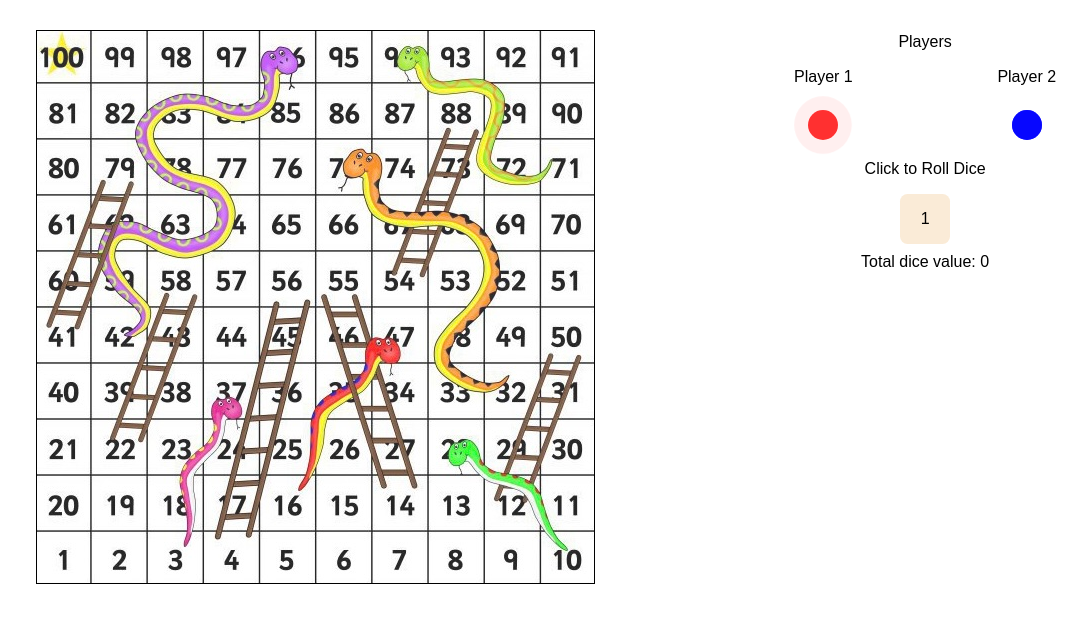
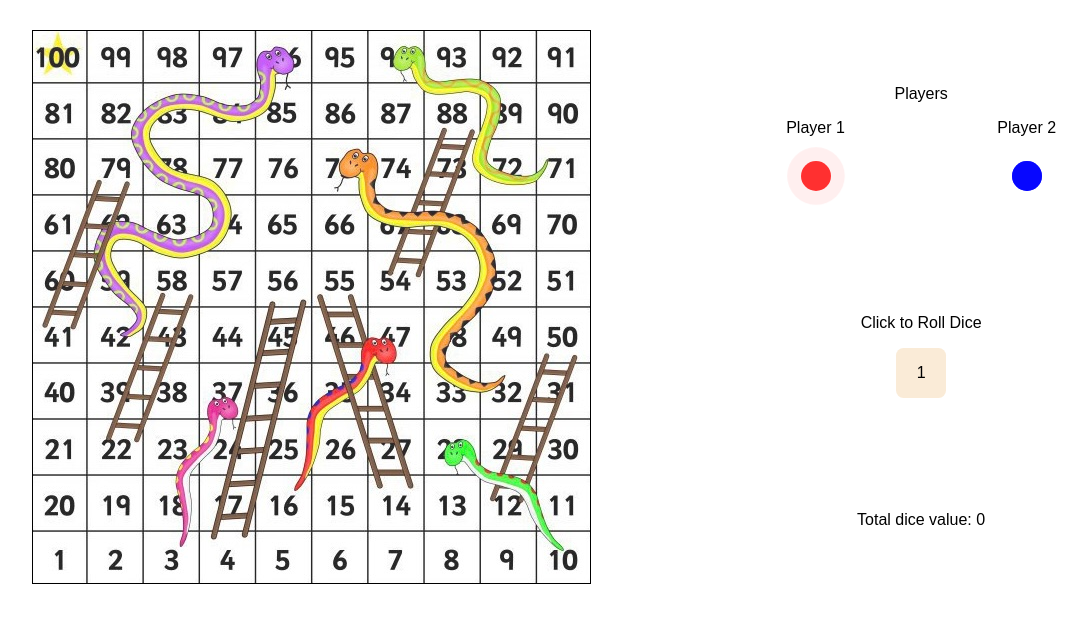
Before and after one commit to sharma-rishabh/snakes-and-ladders, a Next.js app: page / in a window 1280 px wide. Shown: the top 622 px of the page, without its empty margins (58-1145 px from the left). Built offline with nearby package versions, Linux system fonts and the light colour scheme.

Commit message:
Maker player information also small device friendl

```diff
--- a/src/app/page.js
+++ b/src/app/page.js
@@ -195,7 +195,7 @@
         boardGenerator={boardGenerator}
         onBoardTransitionComplete={onBoardTransitionComplete}
       />
-      <div className="flex flex-col items-center justify-around size-1/3">
+      <div className={styles.playerInformation}>
         <PlayersHeader players={gameState.players} />
         <Dice
           onRoll={onRoll}
--- a/src/app/styles.module.css
+++ b/src/app/styles.module.css
@@ -18,6 +18,14 @@
   margin: 30px;
 }
 
+.playerInformation {
+  display: flex;
+  flex-direction: column;
+  align-items: center;
+  justify-content: space-around;
+  width: 33vw;
+}
+
 @media (max-width: 480px) {
   .boardContainer {
     width: 350px;
```
